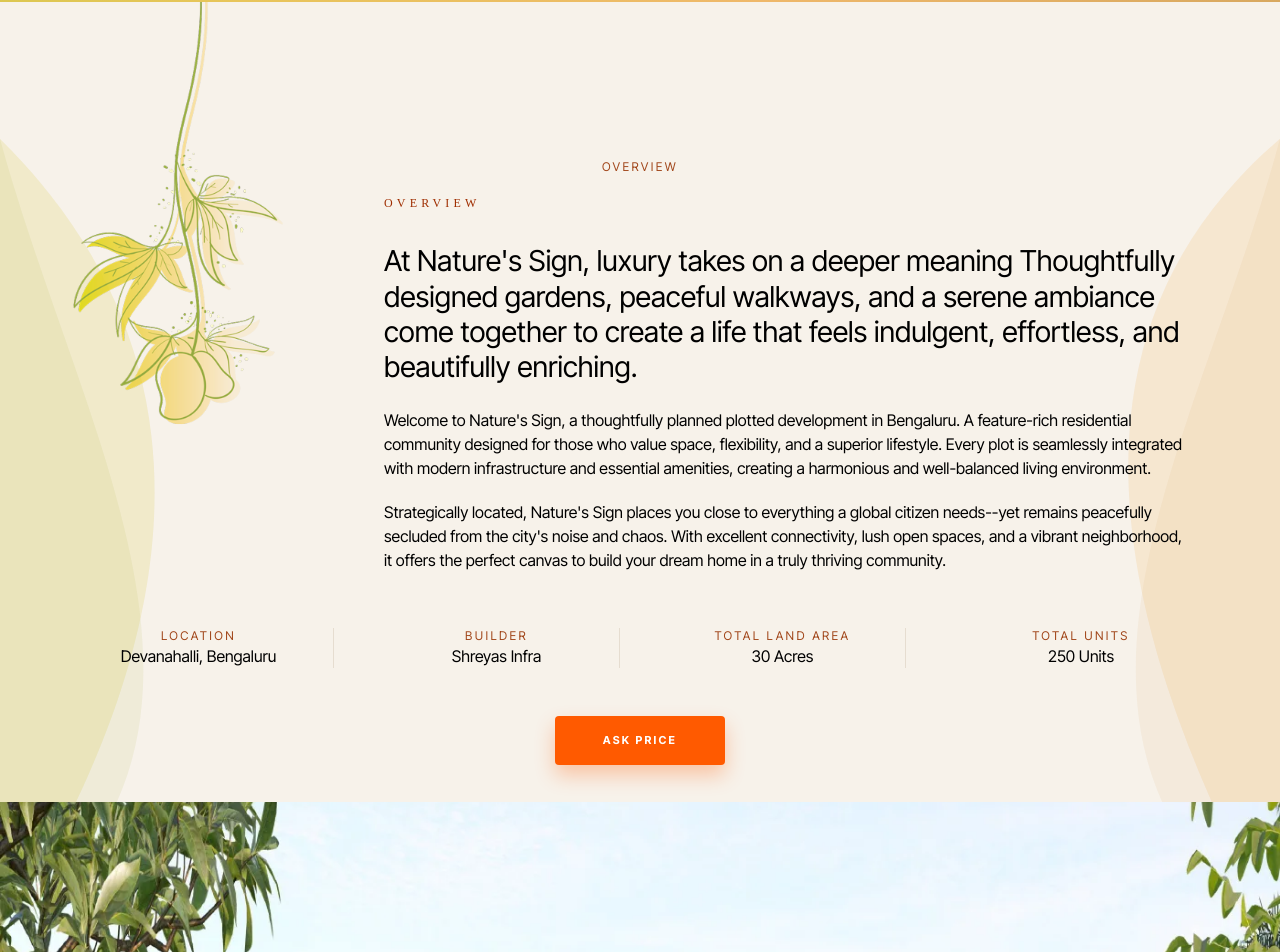
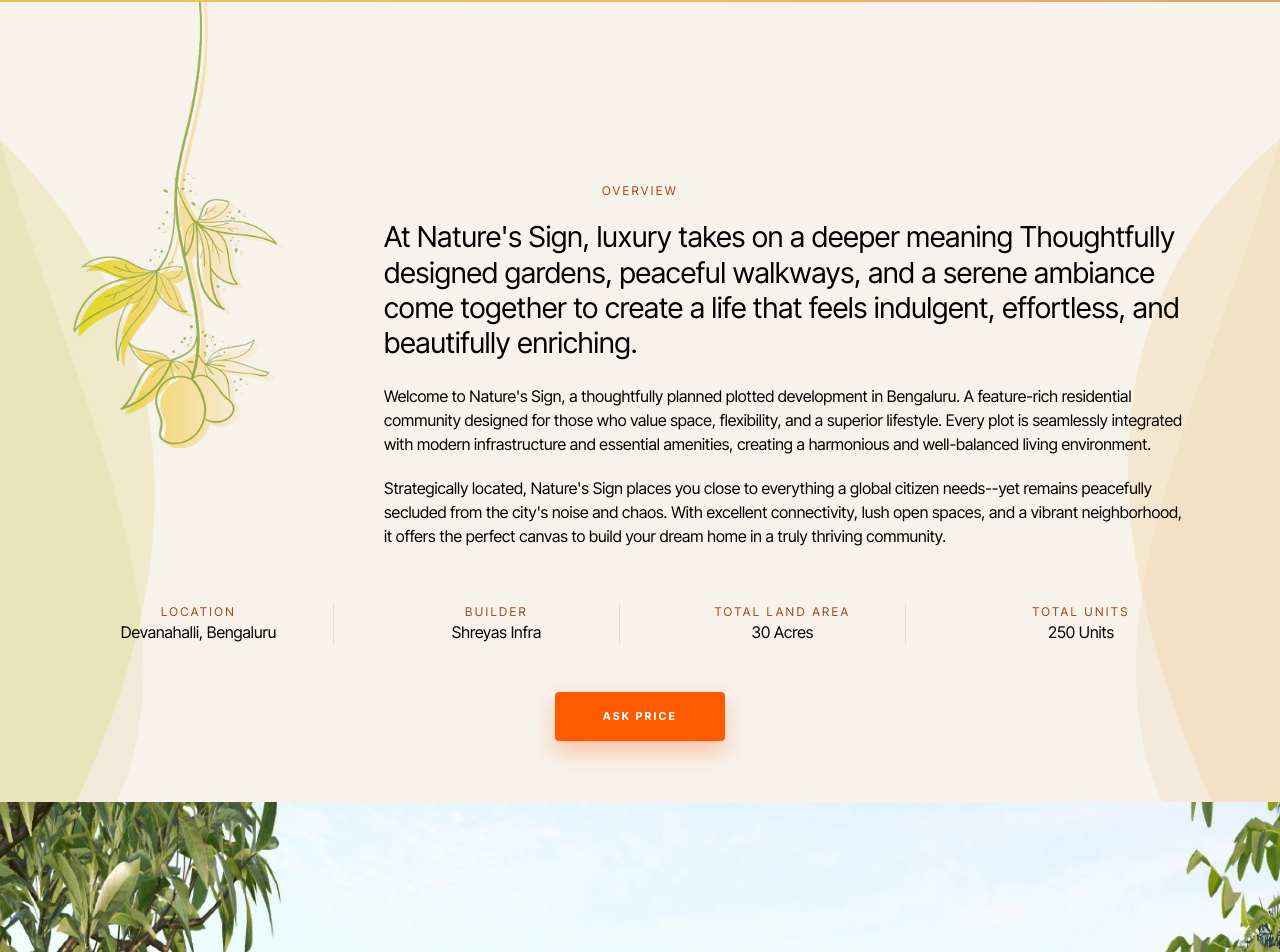
Before and after one commit to MaheshReddy-gs/nature_sign, a React (Vite) app: page / in a window 1280 px wide. Shown: the part 1598-2550 px from the top of the page. Built offline with nearby package versions, Linux system fonts and the light colour scheme.

Commit message:
feat :tool

```diff
--- a/src/components/OverViewSection.jsx
+++ b/src/components/OverViewSection.jsx
@@ -188,12 +188,7 @@
 
                     <div className="flex-1    px-6 ">
                         {/* Eyebrow */}
-                        <motion.p
-                            className="text-xs tracking-[0.35em] uppercase mb-8 font-['DIN_Alternate'] text-orange-800 font-medium"
-                            variants={FADE_UP_SMALL_VARIANTS}
-                        >
-                            OVERVIEW
-                        </motion.p>
+
 
                         {/* Section Heading with Word Reveal */}
                         <div className="mb-10 md:mb-6 ">
```
